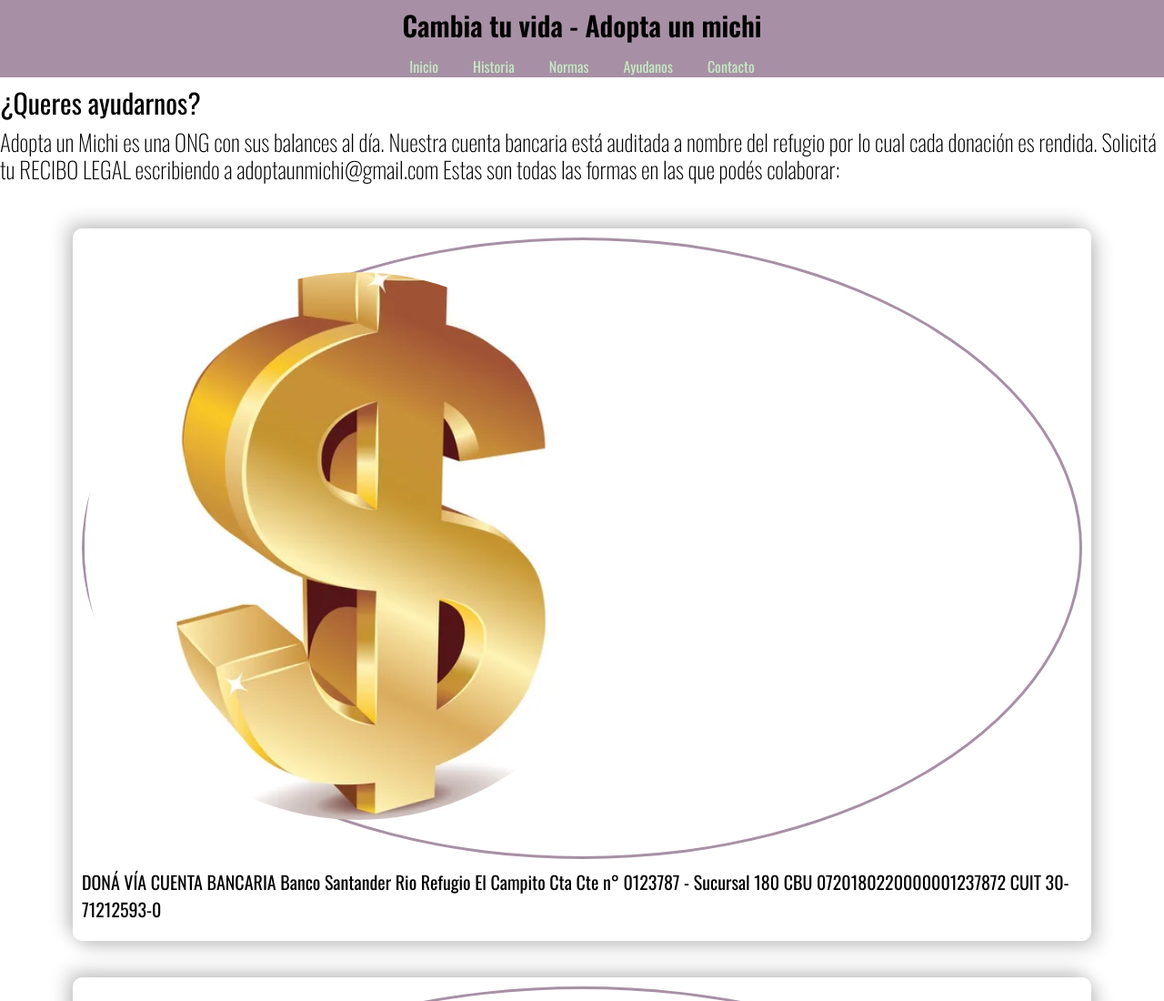
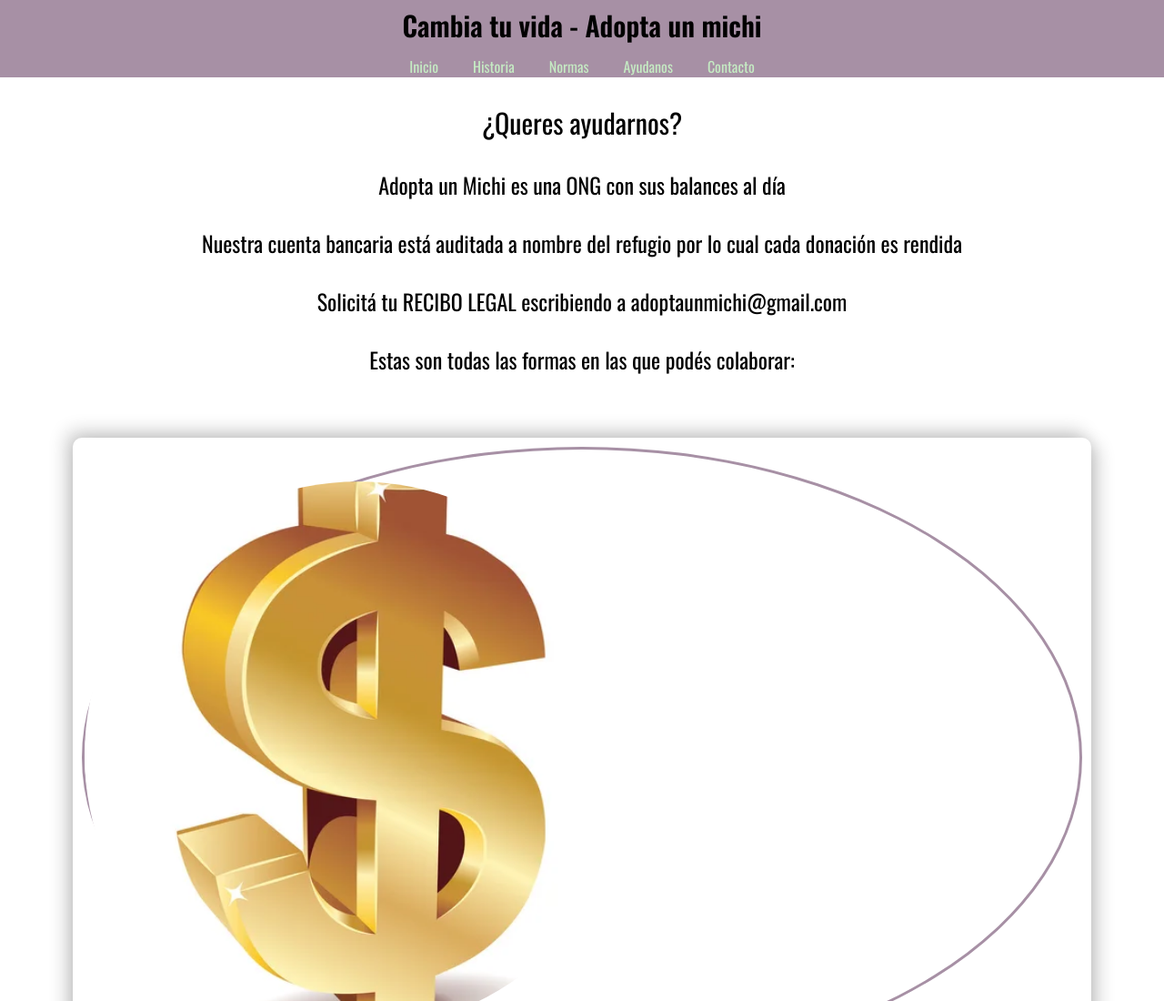
Before and after one commit to miloklei/prueba, a plain HTML site: page pages/ayudanos.html in a window 1280 px wide. Shown: the top 1100 px of the page at 91% size. Drawn offline with nearby package versions, Linux system fonts and the light colour scheme; files whose address does not match are found by name.

Commit message:
correciones

```diff
--- a/css/styles.css
+++ b/css/styles.css
@@ -296,3 +296,15 @@ footer a:hover {
     margin-bottom: 2rem;
 
 }
+
+.titulo h1{
+    margin-top: 2rem;
+    text-align: center;
+}
+
+.texto li{
+    text-align: center;
+    height: 2rem;
+    font-size: x-large;
+    margin: 2rem 0;
+}
--- a/pages/ayudanos.html
+++ b/pages/ayudanos.html
@@ -34,12 +34,13 @@
         <h1>¿Queres ayudarnos?</h1>
       </div>
       <div class="texto">
-        <h2>
-          Adopta un Michi es una ONG con sus balances al día.
-          Nuestra cuenta bancaria está auditada a nombre del refugio por lo cual cada donación es rendida.
-        Solicitá tu RECIBO LEGAL escribiendo a adoptaunmichi@gmail.com
-        Estas son todas las formas en las que podés colaborar:
-        </h2>
+        <ul>
+          <li>Adopta un Michi es una ONG con sus balances al día</li>
+          <li>Nuestra cuenta bancaria está auditada a nombre del refugio por lo cual cada donación es rendida</li>
+          <li>Solicitá tu RECIBO LEGAL escribiendo a adoptaunmichi@gmail.com</li>
+          <li>Estas son todas las formas en las que podés colaborar:</li>
+        </ul>
+
       </div>
       <section class="testimonials">
         <div class="container">
```
